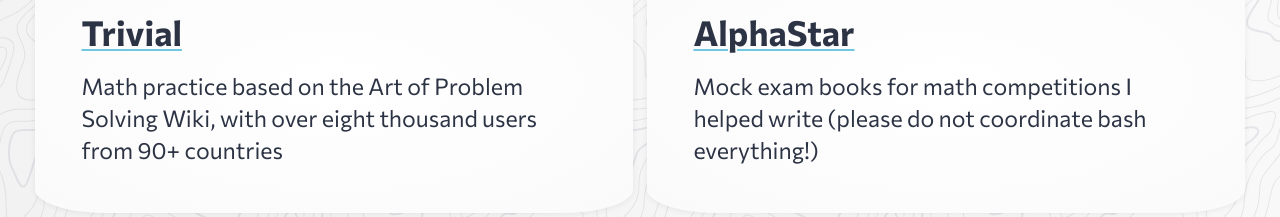
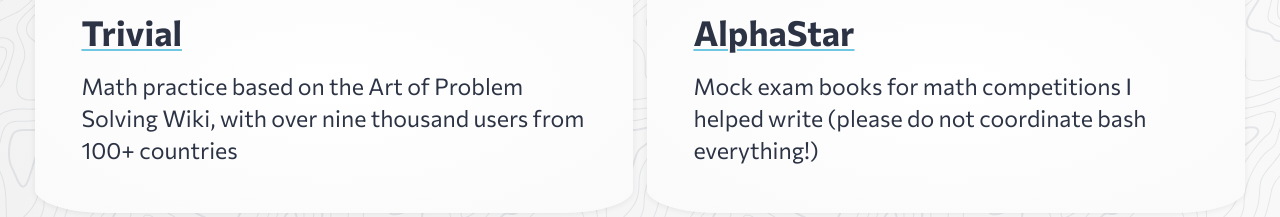
Before and after one commit to vqbc/vqbc.github.io, a website built with Parcel: page index.html in a window 1280 px wide. Shown: the part 323-540 px from the top of the page. Built offline with nearby package versions, Linux system fonts and the light colour scheme.

Commit message:
Update description

```diff
--- a/index.html
+++ b/index.html
@@ -81,7 +81,7 @@
         <h2><a href="https://vqbc.github.io/trivial">Trivial</a></h2>
         <p>
           Math practice based on the Art of Problem Solving Wiki, with over
-          eight thousand users from 90+ countries
+          nine thousand users<!-- not a reference >:( --> from 100+ countries
         </p>
       </section>
       <section>
```
